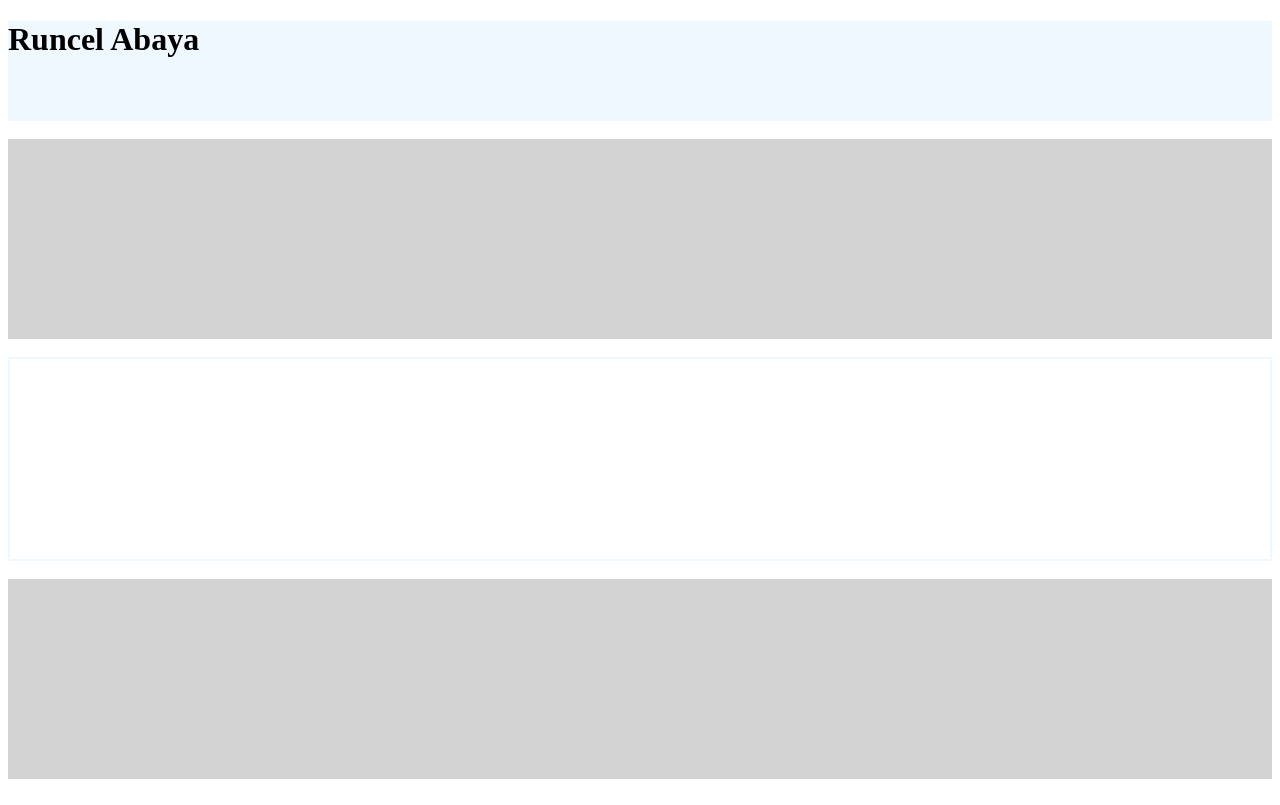
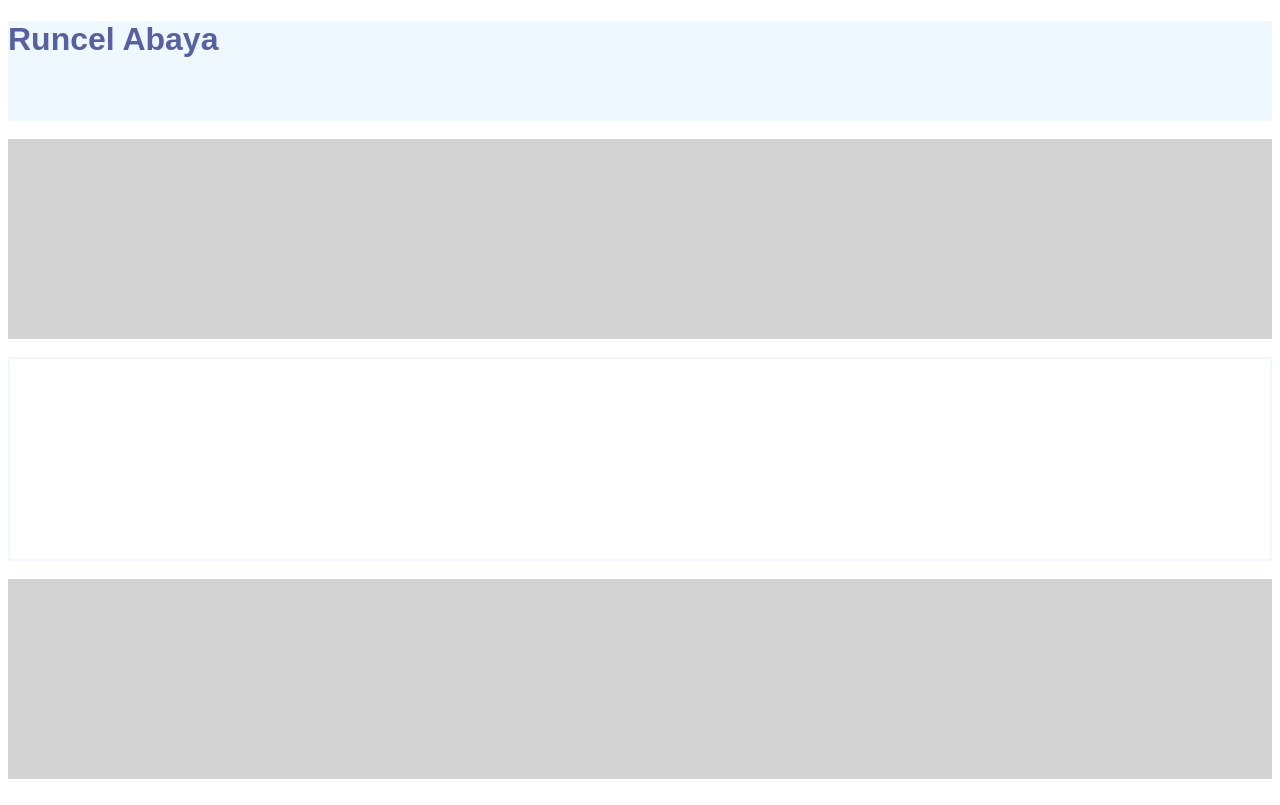
Before and after one commit to RuncelAbaya/portfolio, a plain HTML site: page index.html in a window 1280 px wide. Drawn offline with Linux system fonts and the light colour scheme.

Commit message:
Playing with font colours

```diff
--- a/index.html
+++ b/index.html
@@ -1,5 +1,5 @@
 <!DOCTYPE html>
-<html>
+<html lang="en">
     <head>
         <meta charset ="utf-8">
         <script src="javascript.js"></script>
--- a/style.css
+++ b/style.css
@@ -26,3 +26,8 @@
 * {
     flex: 1;
 }
+
+h1 {
+    color: rgba(70, 80, 150, .9);
+    font-family: sans-serif;
+}
```
